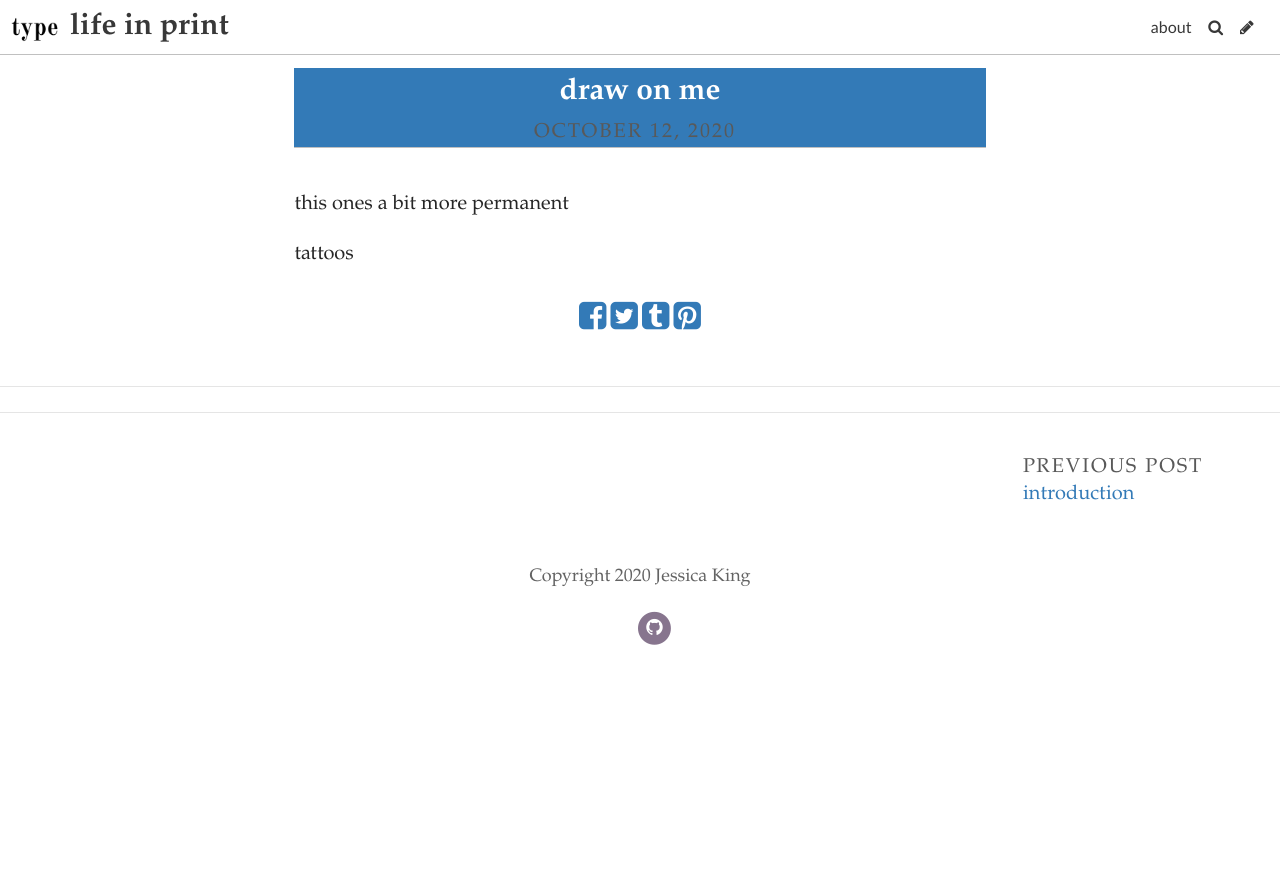
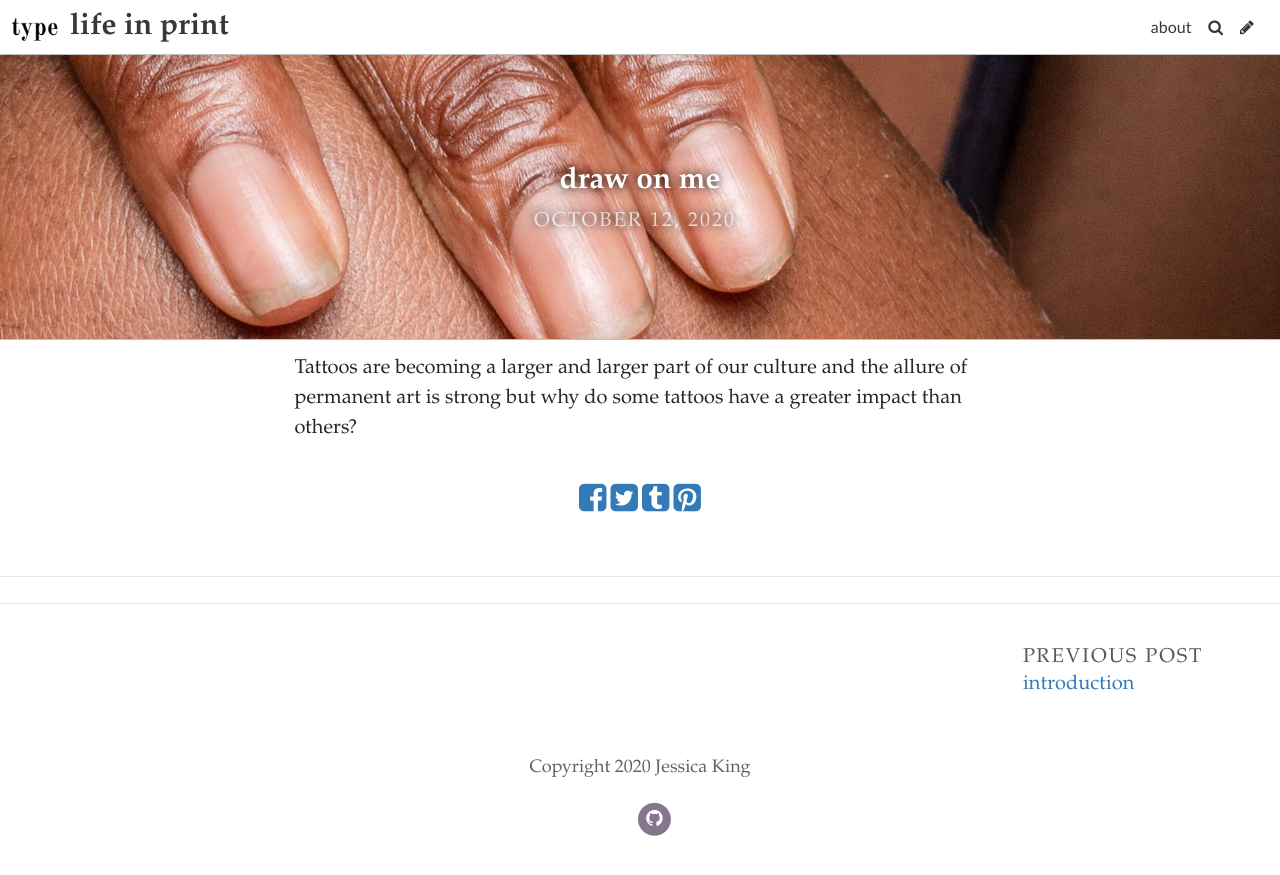
Before and after one commit to jessking16/thetype, a Jekyll site: the page built from _posts/2020-10-12-draw-on-me.md, in a window 1280 px wide. Shown: the top 875 px of the page. Built offline with Jekyll 4.4.1, drawn with Linux system fonts in a browser that asks for light colours; some web fonts are replaced; comment, search, counter and statistics services are not loaded.

Commit message:
Update Post “2020-10-12-draw-on-me”

```diff
--- a/_posts/2020-10-12-draw-on-me.md
+++ b/_posts/2020-10-12-draw-on-me.md
@@ -2,8 +2,8 @@
 layout: post
 title: "draw on me "
 date: 2020-10-12T16:34:10.444Z
+header_feature_image: ../uploads/curology-vgzkxajxraw-unsplash.jpg
+caption: typography in tattoos
 comments: true
 ---
-this ones a bit more permanent
-
-tattoos
+Tattoos are becoming a larger and larger part of our culture and the allure of permanent art is strong but why do some tattoos have a greater impact than others?
```
Also changed, not shown: uploads/curology-vgzkxajxraw-unsplash.jpg (added).
